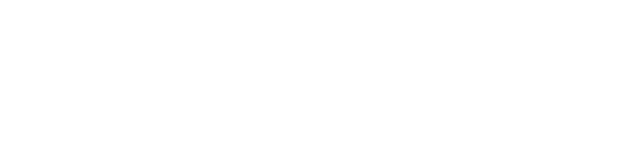
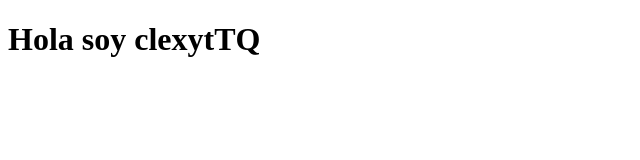
Before and after one commit to vaancillo/devf, a plain HTML site: page PAGINA-COMPLETA-HTML-CSS/index.html in a window 1280 px wide. Shown: the whole page, without its empty margins (0-640 px from the left). Drawn offline with Linux system fonts and the light colour scheme.

Commit message:
Update index.html

```diff
--- a/PAGINA-COMPLETA-HTML-CSS/index.html
+++ b/PAGINA-COMPLETA-HTML-CSS/index.html
@@ -7,6 +7,6 @@
     <title>Programa ya!</title>
 </head>
 <body>
-
+    <h1>Hola soy clexytTQ</h1>
 </body>
 </html>
```
